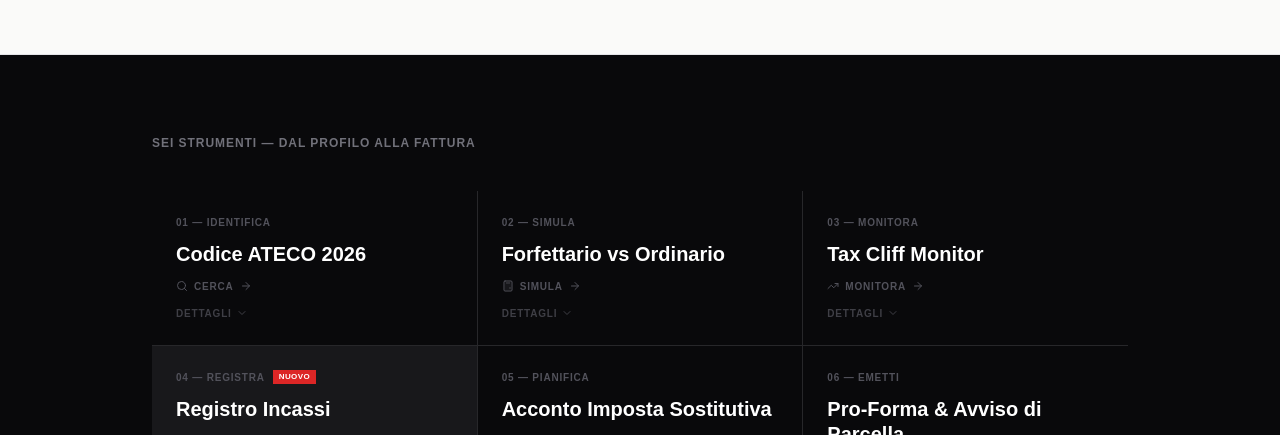
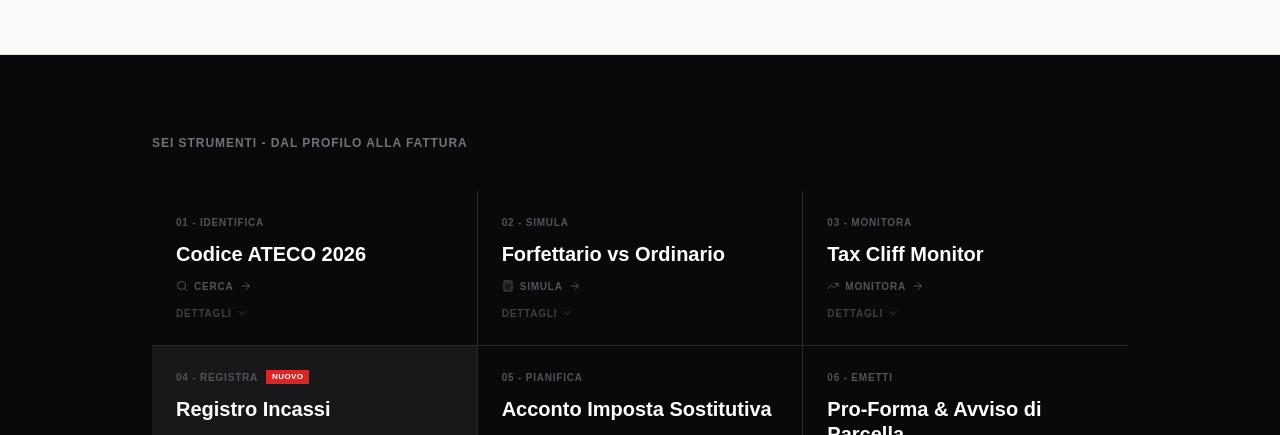
Before and after one commit to ZaZza402/birocrazia-decoder, a Next.js app: page / in a window 1280 px wide. Shown: the part 1280-1715 px from the top of the page. Built offline with nearby package versions, Linux system fonts and the light colour scheme.

Commit message:
cleaned the emdashes - AGAIN

```diff
--- a/app/calcolatori/giornale/page.tsx
+++ b/app/calcolatori/giornale/page.tsx
@@ -13,7 +13,7 @@ export default function GiornalePage() {
             </h2>
             <p className="text-stone-600 leading-relaxed">
               I simulatori fiscali tradizionali ti chiedono il fatturato annuo
-              previsto — un numero che di solito non conosci in anticipo. Il
+              previsto - un numero che di solito non conosci in anticipo. Il
               Registro Incassi ribalta il processo: inserisci ogni pagamento
               appena lo ricevi e il calcolo cresce con te durante l&apos;anno.
               Non servono proiezioni, non servono stime: vedi il reale, in tempo
@@ -29,8 +29,8 @@ export default function GiornalePage() {
               Per ogni incasso, il registro stima la quota da accantonare
               sommando imposta sostitutiva e contributi INPS, applicati al
               coefficiente di redditività del tuo codice ATECO. Il risultato non
-              è il tuo netto fiscale definitivo — per quello usa il Simulatore
-              Forfettario con il totale annuo — ma è una guida pratica e
+              è il tuo netto fiscale definitivo - per quello usa il Simulatore
+              Forfettario con il totale annuo - ma è una guida pratica e
               immediata per non ritrovarti a corto di liquidità a giugno o
               novembre.
             </p>
@@ -57,7 +57,7 @@ export default function GiornalePage() {
             <p className="text-stone-600 leading-relaxed">
               Il mese corrente è sempre aperto e pronto per nuovi incassi. I
               mesi passati rimangono visibili e modificabili in qualsiasi
-              momento — se hai dimenticato un incasso di luglio, puoi
+              momento - se hai dimenticato un incasso di luglio, puoi
               aggiungerlo ad agosto senza perdere nulla. Il registro non blocca
               mai i dati storici.
             </p>
--- a/components/CliffTracker.tsx
+++ b/components/CliffTracker.tsx
@@ -378,7 +378,7 @@ export default function CliffTracker() {
                       </div>
                       {warnedMonth === m && (
                         <p className="mt-1 text-[9px] text-amber-600 leading-tight font-medium">
-                          Gestito dal Registro Incassi — modificando qui
+                          Gestito dal Registro Incassi - modificando qui
                           sovrascriverai il totale automatico.
                         </p>
                       )}
--- a/components/GiornaleCalcolatore.tsx
+++ b/components/GiornaleCalcolatore.tsx
@@ -356,7 +356,7 @@ function EntryRow({
         {formatDateShort(entry.date)}
       </span>
       <span className="flex-1 min-w-0 text-xs text-zinc-500 truncate">
-        {entry.label || <span className="text-zinc-300 italic">—</span>}
+        {entry.label || <span className="text-zinc-300 italic">-</span>}
       </span>
       {/* safe-to-spend chip */}
       <span className="hidden sm:inline-flex items-center gap-1 text-[10px] font-mono text-emerald-600 bg-emerald-50 px-1.5 py-0.5 flex-shrink-0">
@@ -467,7 +467,7 @@ function MonthPanel({
 
   return (
     <div className={`mb-3 ${isCurrentMonth ? "ring-1 ring-zinc-950/10" : ""}`}>
-      {/* Month header — always visible */}
+      {/* Month header - always visible */}
       <button
         onClick={onToggle}
         className={`w-full flex items-center justify-between px-5 py-4 transition-colors ${
@@ -753,7 +753,7 @@ export default function GiornaleCalcolatore() {
           onChange={handleProfileChange}
         />
 
-        {/* Month panels — current month first, then past months */}
+        {/* Month panels - current month first, then past months */}
         {visibleMonths.map((month) => (
           <MonthPanel
             key={month}
@@ -771,7 +771,7 @@ export default function GiornaleCalcolatore() {
         <div className="mt-6 flex items-start gap-2 border border-zinc-200 bg-zinc-50 p-4">
           <Lock className="w-3.5 h-3.5 text-zinc-400 mt-0.5 flex-shrink-0" />
           <p className="text-[11px] text-zinc-400 leading-relaxed">
-            Tutti i dati rimangono esclusivamente nel tuo browser — nessun
+            Tutti i dati rimangono esclusivamente nel tuo browser - nessun
             server, nessun account. Si azzerano se svuoti la cache del browser.
           </p>
         </div>
--- a/components/LandingPage.tsx
+++ b/components/LandingPage.tsx
@@ -222,13 +222,13 @@ export default function LandingPage() {
         <section className="bg-zinc-950 text-white">
           <div className="max-w-5xl mx-auto px-6 py-16 md:py-20">
             <p className="text-xs uppercase tracking-editorial font-semibold text-zinc-500 mb-10">
-              Sei strumenti — dal profilo alla fattura
+              Sei strumenti - dal profilo alla fattura
             </p>
             <div className="grid grid-cols-2 lg:grid-cols-3 gap-px bg-zinc-800">
-              {/* 01 — ATECO */}
+              {/* 01 - ATECO */}
               <div className="bg-zinc-950 p-5 md:p-6 flex flex-col min-h-[150px]">
                 <span className="text-[10px] uppercase tracking-editorial font-semibold text-zinc-600 mb-3 block">
-                  01 — Identifica
+                  01 - Identifica
                 </span>
                 <Link
                   href="/calcolatori/ateco"
@@ -255,10 +255,10 @@ export default function LandingPage() {
                 </details>
               </div>
 
-              {/* 02 — SIMULATORE */}
+              {/* 02 - SIMULATORE */}
               <div className="bg-zinc-950 p-5 md:p-6 flex flex-col min-h-[150px]">
                 <span className="text-[10px] uppercase tracking-editorial font-semibold text-zinc-600 mb-3 block">
-                  02 — Simula
+                  02 - Simula
                 </span>
                 <Link
                   href="/calcolatori/forfettario"
@@ -285,10 +285,10 @@ export default function LandingPage() {
                 </details>
               </div>
 
-              {/* 03 — TAX CLIFF MONITOR */}
+              {/* 03 - TAX CLIFF MONITOR */}
               <div className="bg-zinc-950 p-5 md:p-6 flex flex-col min-h-[150px]">
                 <span className="text-[10px] uppercase tracking-editorial font-semibold text-zinc-600 mb-3 block">
-                  03 — Monitora
+                  03 - Monitora
                 </span>
                 <Link
                   href="/calcolatori/cliff"
@@ -315,10 +315,10 @@ export default function LandingPage() {
                 </details>
               </div>
 
-              {/* 04 — REGISTRO INCASSI */}
+              {/* 04 - REGISTRO INCASSI */}
               <div className="bg-zinc-900 p-5 md:p-6 flex flex-col min-h-[150px]">
                 <span className="text-[10px] uppercase tracking-editorial font-semibold text-zinc-600 mb-3 flex items-center gap-2">
-                  04 — Registra
+                  04 - Registra
                   <span className="text-[8px] bg-red-600 text-white px-1.5 py-0.5 font-black tracking-wider leading-tight">
                     NUOVO
                   </span>
@@ -348,10 +348,10 @@ export default function LandingPage() {
                 </details>
               </div>
 
-              {/* 05 — ACCONTO */}
+              {/* 05 - ACCONTO */}
               <div className="bg-zinc-950 p-5 md:p-6 flex flex-col min-h-[150px]">
                 <span className="text-[10px] uppercase tracking-editorial font-semibold text-zinc-600 mb-3 block">
-                  05 — Pianifica
+                  05 - Pianifica
                 </span>
                 <Link
                   href="/calcolatori/acconto"
@@ -378,10 +378,10 @@ export default function LandingPage() {
                 </details>
               </div>
 
-              {/* 06 — PRO-FORMA */}
+              {/* 06 - PRO-FORMA */}
               <div className="bg-zinc-950 p-5 md:p-6 flex flex-col min-h-[150px]">
                 <span className="text-[10px] uppercase tracking-editorial font-semibold text-zinc-600 mb-3 block">
-                  06 — Emetti
+                  06 - Emetti
                 </span>
                 <Link
                   href="/calcolatori/fattura"
--- a/lib/giornale-utils.ts
+++ b/lib/giornale-utils.ts
@@ -6,7 +6,7 @@ import {
 
 export const GIORNALE_PROFILE_KEY = `bur0_giornale_profile_${TAX_YEAR}`;
 export const GIORNALE_ENTRIES_KEY = `bur0_giornale_${TAX_YEAR}`;
-// Same key CliffTracker reads — one-way sync from giornale into cliff
+// Same key CliffTracker reads - one-way sync from giornale into cliff
 const CLIFF_KEY = `bur0_cliff_${TAX_YEAR}`;
 
 export interface GiornaleProfile {
@@ -94,7 +94,7 @@ export function syncMonthToCliff(
   }
 }
 
-// Flat per-entry reserve estimate — not accounting for INPS deductibility (shown in monthly summary)
+// Flat per-entry reserve estimate - not accounting for INPS deductibility (shown in monthly summary)
 export function computeSafeToSpend(
   amount: number,
   profile: GiornaleProfile,
```
